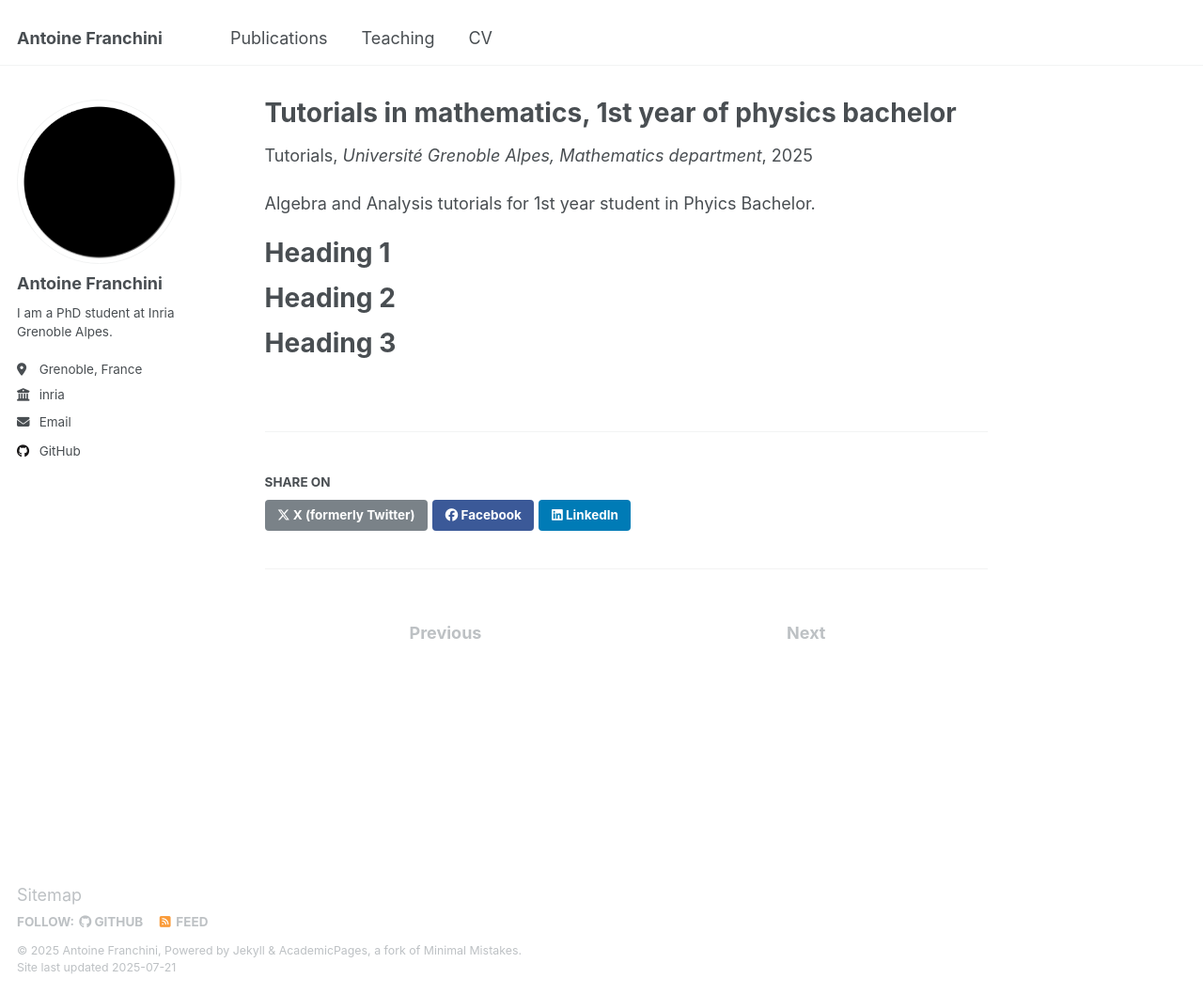
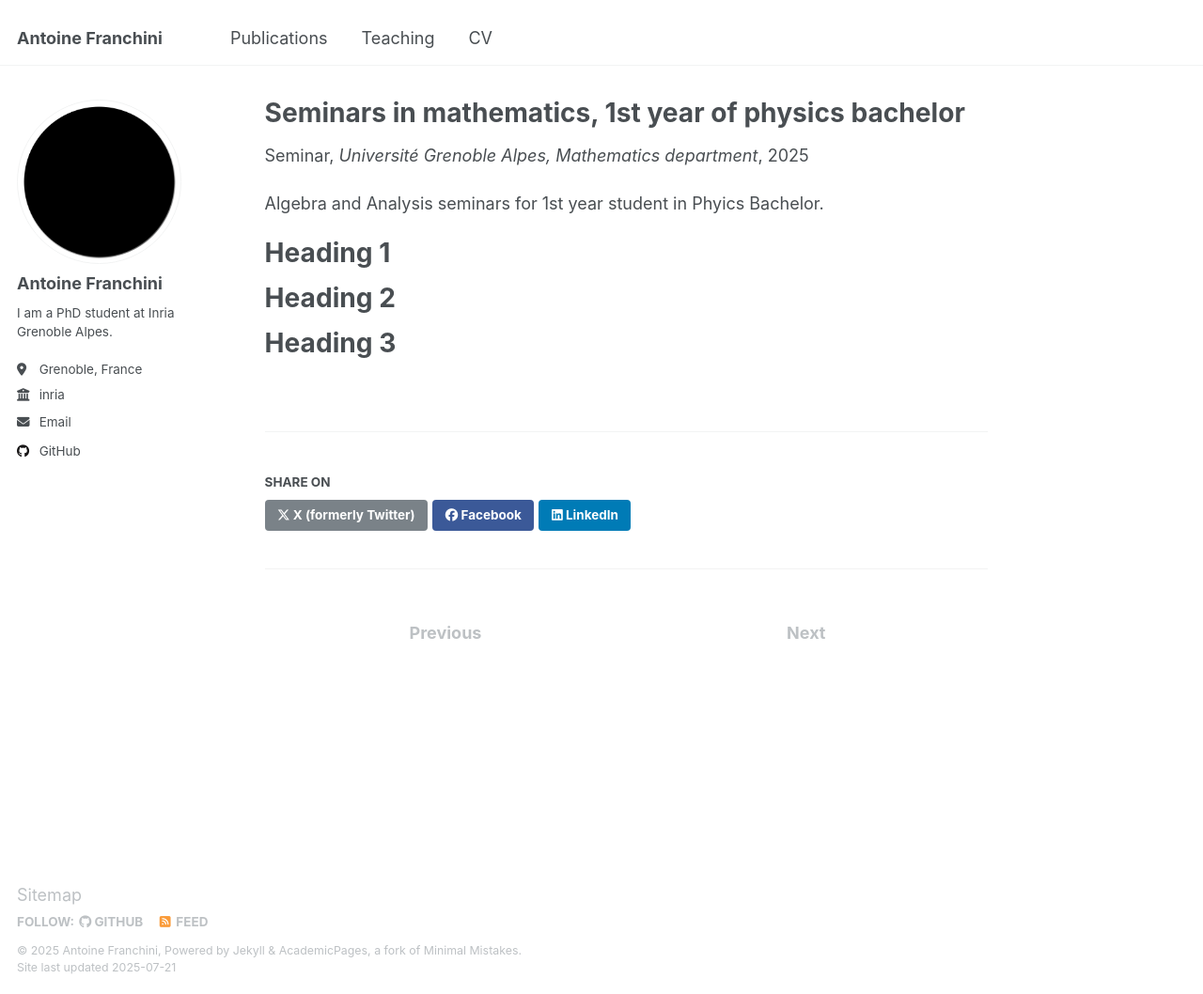
Before and after one commit to antoineinria/antoineinria.github.io, a Jekyll site: the page built from _teaching/2025_1_teaching.md, in a window 1280 px wide and 1058 px high. Shown: the whole window at 94% size. Built offline with Jekyll 4.4.1, drawn with Linux system fonts in a browser that asks for light colours.

Commit message:
Update and rename 2015-spring-teaching-2.md to 2025_1_teaching.md

```diff
--- a/_teaching/2015-spring-teaching-2.md
+++ b/_teaching/2025_1_teaching.md
@@ -1,13 +1,13 @@
 ---
-title: "Tutorials in mathematics, 1st year of physics bachelor"
+title: "Seminars in mathematics, 1st year of physics bachelor"
 collection: teaching
-type: "Tutorials"
+type: "Seminar"
 venue: "Université Grenoble Alpes, Mathematics department"
 date: 2025-01-01
 location: "Grenoble, France"
 ---
 
-Algebra and Analysis tutorials for 1st year student in Phyics Bachelor.
+Algebra and Analysis seminars for 1st year student in Phyics Bachelor.
 
 Heading 1
 ======
```
